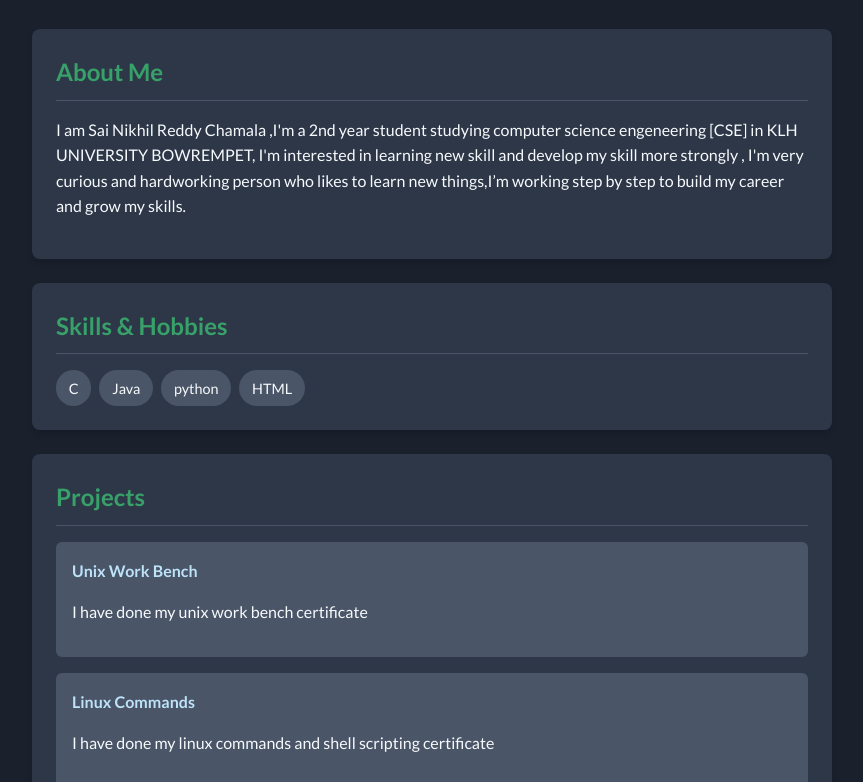
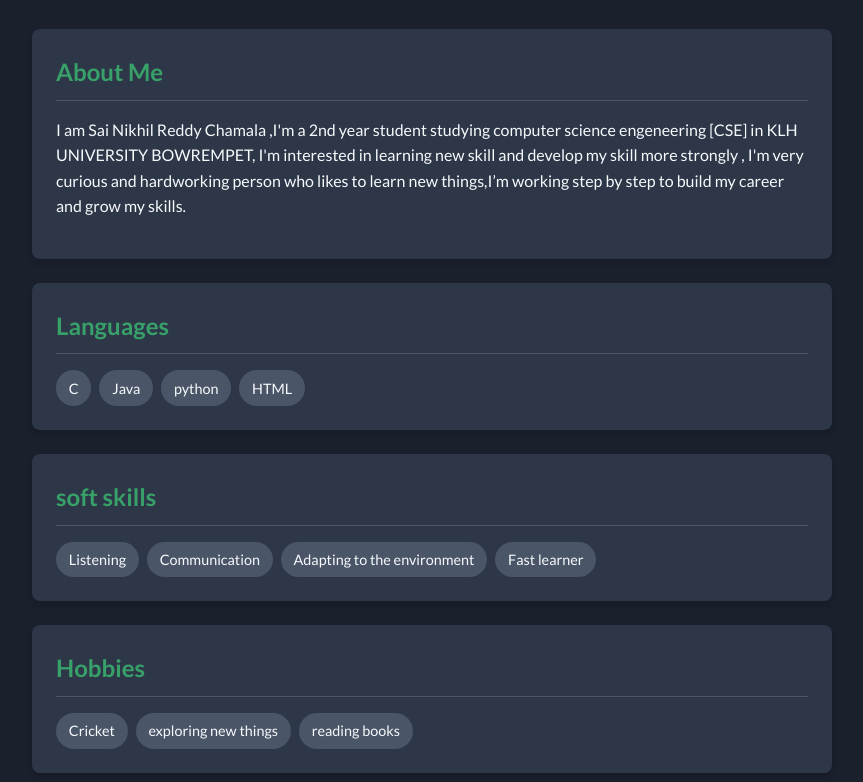
Before and after one commit to sainikhilreddy019/portfolio, a plain HTML site: page index.html in a window 1280 px wide. Shown: the part 169-951 px from the top of the page, without its empty margins (208-1071 px from the left). Drawn offline with Linux system fonts and the light colour scheme.

Commit message:
Update index.html

```diff
--- a/index.html
+++ b/index.html
@@ -132,7 +132,7 @@
     </div>
 
     <div class="section">
-      <h2>Skills & Hobbies</h2>
+      <h2>Languages</h2>
       <ul>
         <li>C</li>
         <li>Java</li>
@@ -142,15 +142,34 @@
     </div>
 
     <div class="section">
+      <h2>soft skills</h2>
+      <ul>
+        <li>Listening</li>
+        <li>Communication</li>
+        <li>Adapting to the environment</li>
+        <li>Fast learner</li>
+      </ul>
+    </div>
+
+    <div class="section">
+      <h2>Hobbies</h2>
+      <ul>
+        <li>Cricket</li>
+        <li>exploring new things </li>
+        <li>reading books</li>
+      </ul>
+    </div>
+
+    <div class="section">
       <h2>Projects</h2>
       <div class="project-list">
         <div class="project-item">
           <strong>Unix Work Bench</strong>
-          <p>I have done my unix work bench certificate</p>
+          <p>I recently completed a UNIX certificate course on Coursera, which strengthened my command-line and shell scripting skills.</p>
         </div>
         <div class="project-item">
           <strong>Linux Commands</strong>
-          <p>I have done my linux commands and shell scripting certificate</p>
+          <p>I’ve recently completed a Coursera course focused on Linux commands and shell scripting, which gave me practical experience with terminal operations, automation, and scripting in a Linux environment.</p>
         </div>
       </div>
     </div>
```
